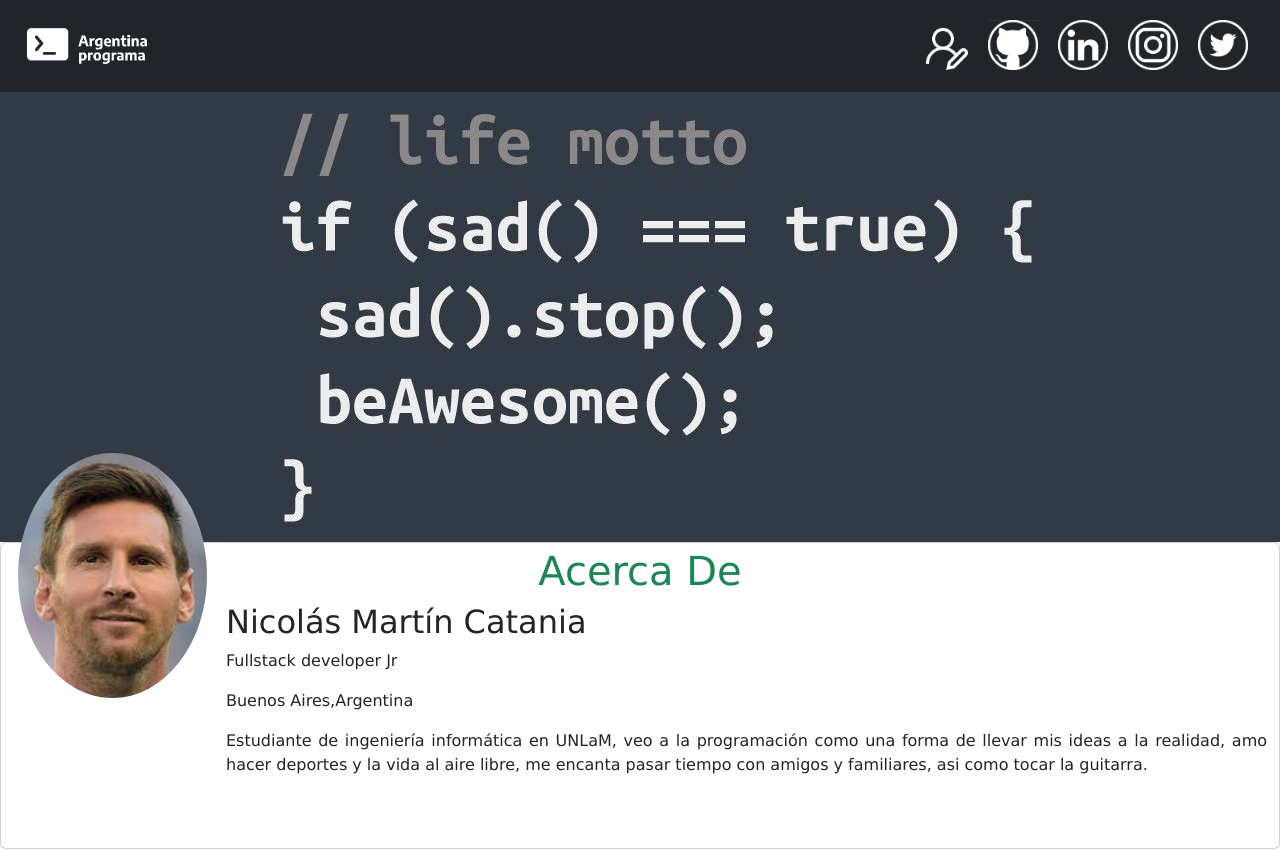
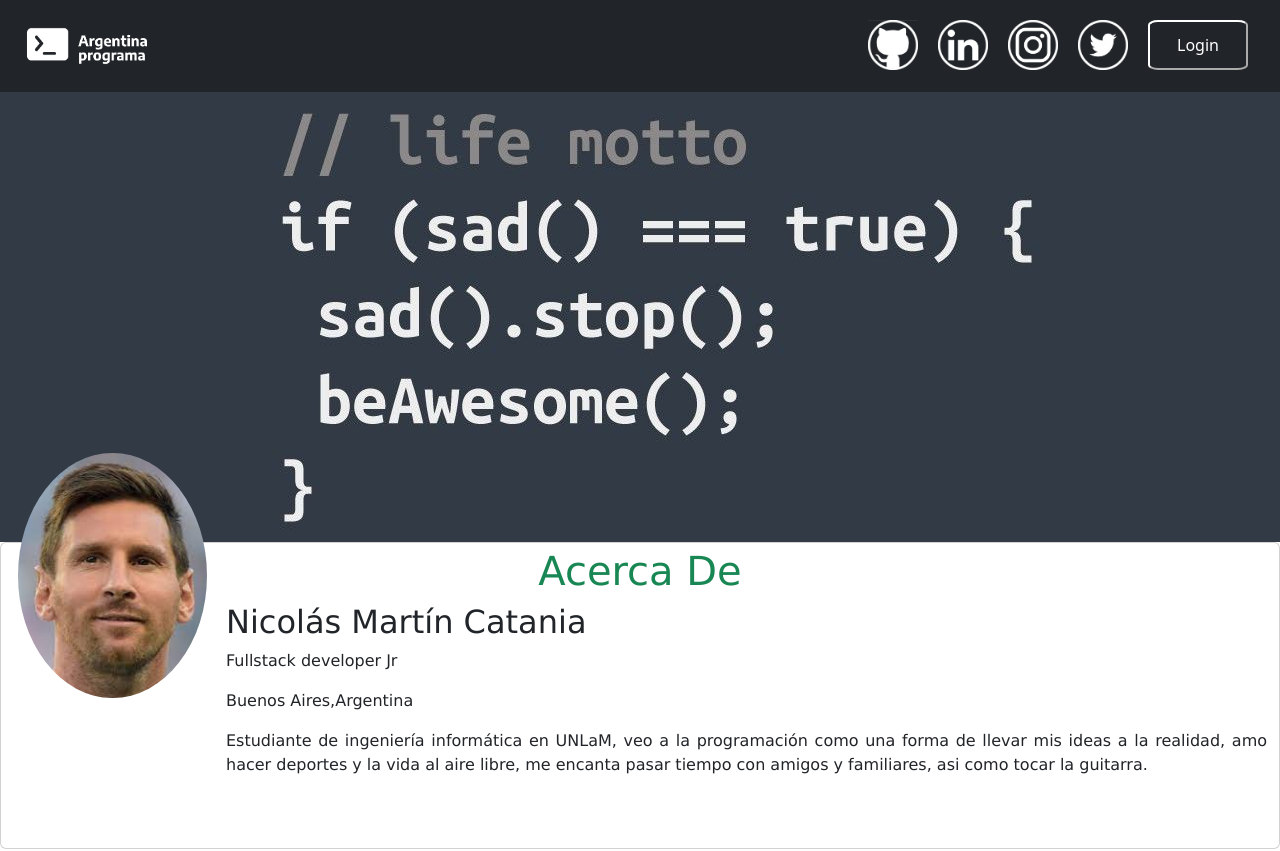
Before and after one commit to nicolascatania/Proyecto-Frontend, a plain HTML site: page index.html in a window 1280 px wide. Shown: the top 851 px of the page. Drawn offline with nearby package versions, Linux system fonts and the light colour scheme.

Commit message:
creacion y funcionalidad basica de boton login para cambiar su texto login/logout

```diff
--- a/index.html
+++ b/index.html
@@ -32,7 +32,7 @@
       <div class="container-fluid" id="navbar">
         <div class="row">
             <div class="col-md-4 col-sm-12  bg-dark"><img src="recursos/APLogo.png" class="img-fluid"></div>
-            <div class="col-md-8 col-sm-12  bg-dark" id="socialmedia"><img src="recursos/twitter.png" class="img-fluid"><img src="recursos/instagram.png" class="img-fluid"><img src="recursos/linkedin.png" class="img-fluid"><img src="recursos/github.png" class="img-fluid"><img src="recursos/editar.png" class="img-fluid"></div>
+            <div class="col-md-8 col-sm-12  bg-dark" id="socialmedia"><button type="button" id="loginbutton" onclick="alerta()">Login</button><img src="recursos/twitter.png" class="img-fluid"><img src="recursos/instagram.png" class="img-fluid"><img src="recursos/linkedin.png" class="img-fluid"><img src="recursos/github.png" class="img-fluid"></div>
         </div>
     </div>
     <div class="container-fluid" id="banner_container">
@@ -108,5 +108,6 @@
 
     <!-- JavaScript Bundle with Popper -->
 <script src="https://cdn.jsdelivr.net/npm/bootstrap@5.2.3/dist/js/bootstrap.bundle.min.js" integrity="sha384-kenU1KFdBIe4zVF0s0G1M5b4hcpxyD9F7jL+jjXkk+Q2h455rYXK/7HAuoJl+0I4" crossorigin="anonymous"></script>
-  </body>
+<script src="script.js"></script>
+</body>
 </html>
--- /dev/null
+++ b/script.js
@@ -0,0 +1,18 @@
+var btn= document.getElementById("loginbutton");
+function alerta(){
+    alert("boton activo");
+    if(btn.innerText=="Login"){
+    document.getElementById("loginbutton").innerHTML="Logout";}
+    else{
+        document.getElementById("loginbutton").innerHTML="Login";
+    }
+
+}
+
+//con la funcion de arriba, puedo hacer que cuando se toque el boton login,
+//el display de los botones de editar de cada seccion,
+//cambien su display, y luego hacer lo mismo con ellos, pero para la edicion de texto??
+//Investigar como agregar imagenes, para tambien habilitar la inserción de las mismas
+//Añadir opción para agregar un elemento nuevo a la sección donde se esté, generando un .container.
+//.row ya que trabajo con bootstrap
+//y asi rellenar todo desde la UI
--- a/style.css
+++ b/style.css
@@ -12,6 +12,20 @@
     text-align: center;
     color: white;
 
+}
+
+#loginbutton{
+    float: right;
+    width: 100px;
+    height: 50px;
+    justify-content: center;
+    margin-top: 20px;
+    margin-right: 20px;
+    text-align: center;
+    color: white;
+    background-color: transparent;
+    border-color: white;
+    border-radius: 10%;
 }
 #banner_container{
     height: 450px;
```
